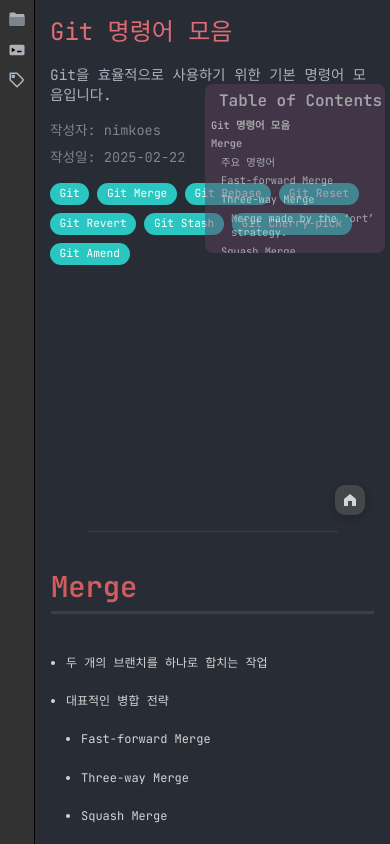
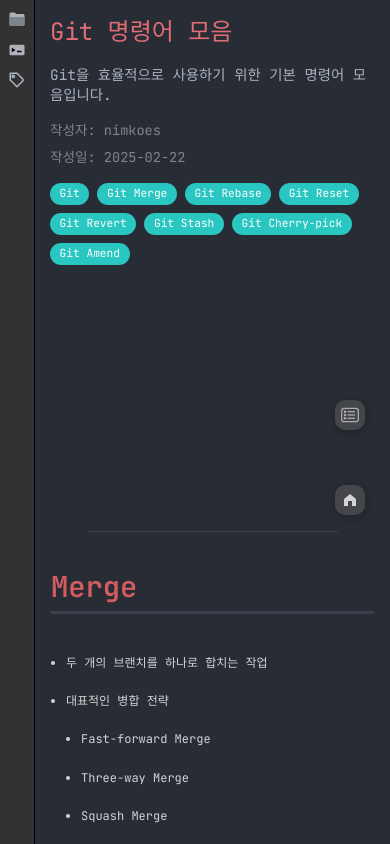
Before and after one commit to nimkoes/tech-blog, a Next.js app: page /tech-blog/post/0001250302-git in a window 390 px wide. Built offline with nearby package versions, Linux system fonts and the light colour scheme.

Commit message:
toc 버튼 처리

```diff
--- a/src/components/TableOfContents/TableOfContents.module.scss
+++ b/src/components/TableOfContents/TableOfContents.module.scss
@@ -81,6 +81,34 @@
   padding-left: 30px;
 }
 
+.tocButton {
+  position: fixed;
+  right: 25px;
+  bottom: 54vh; /* GoToHome 버튼 위에 동일한 간격으로 배치 */
+  background: rgba(91, 91, 91, 0.7);
+  color: white;
+  border: none;
+  padding: 0;
+  width: 45px;
+  height: 45px;
+  font-size: 1.25rem;
+  line-height: 1;
+  border-radius: 10px;
+  cursor: pointer;
+  transition: all 0.3s ease-in-out;
+  box-shadow: 0px 2px 10px rgba(0, 0, 0, 0.3);
+  opacity: 0.8;
+  z-index: 100;
+  display: flex;
+  align-items: center;
+  justify-content: center;
+
+  &:hover {
+    background: rgba(255, 255, 255, 0.9);
+    color: black;
+  }
+}
+
 ////////////////////////////////////////////////////////////////////////////////
 // tablet
 ////////////////////////////////////////////////////////////////////////////////
@@ -116,6 +144,12 @@
   .level3 {
     padding-left: 26px;
   }
+
+  .tocButton {
+    bottom: 53vh;
+    width: 35px;
+    height: 35px;
+  }
 }
 
 ////////////////////////////////////////////////////////////////////////////////
@@ -143,4 +177,10 @@
   .level3 {
     padding-left: 20px;
   }
+
+  .tocButton {
+    bottom: 49vh;
+    width: 30px;
+    height: 30px;
+  }
 }
--- a/src/components/TableOfContents/TableOfContents.tsx
+++ b/src/components/TableOfContents/TableOfContents.tsx
@@ -12,6 +12,7 @@ interface TocItem {
 export default function TableOfContents() {
   const [headings, setHeadings] = useState<TocItem[]>([]);
   const [isVisible, setIsVisible] = useState(false);
+  const [isTocVisible, setIsTocVisible] = useState(false);
 
   useEffect(() => {
     const updateHeadings = () => {
@@ -53,14 +54,13 @@ export default function TableOfContents() {
     }
   };
 
+  const toggleTocVisibility = () => {
+    setIsTocVisible(!isTocVisible);
+  };
+
   return (
-    <div
-      className={`${styles.tocWrapper} ${isVisible ? styles.visible : ""}`}
-      onMouseEnter={() => setIsVisible(true)}
-      onMouseLeave={() => setIsVisible(false)}
-    >
-      <div className={styles.tocBox}>
-        <div className={styles.tocHeader}>
+    <>
+      <button className={styles.tocButton} onClick={toggleTocVisibility} aria-label="Toggle Table of Contents">
         <svg
           width="20"
           height="20"
@@ -76,6 +76,15 @@ export default function TableOfContents() {
           <line x1="9" y1="12" x2="18" y2="12" stroke="#CCCCCC" strokeWidth="1.5" />
           <line x1="9" y1="16" x2="18" y2="16" stroke="#CCCCCC" strokeWidth="1.5" />
         </svg>
+      </button>
+      {isTocVisible && (
+        <div
+          className={`${styles.tocWrapper} ${isVisible ? styles.visible : ""}`}
+          onMouseEnter={() => setIsVisible(true)}
+          onMouseLeave={() => setIsVisible(false)}
+        >
+          <div className={styles.tocBox}>
+            <div className={styles.tocHeader}>
               <span className={styles.tocText}>Table of Contents</span>
             </div>
             <ul>
@@ -87,5 +96,7 @@ export default function TableOfContents() {
             </ul>
           </div>
         </div>
+      )}
+    </>
   );
 }
--- a/src/components/TagModal/TagModal.tsx
+++ b/src/components/TagModal/TagModal.tsx
@@ -108,7 +108,7 @@ export default function TagModal({isOpen, onClose, currentTags, allTags, documen
 
   return (
     <div className={styles.modalOverlay}>
-      <div className={styles.modalContent}>
+      <div className={styles.modalContent}>햣
         {/* 헤더 영역 */}
         <div className={styles.modalHeader}>
           <Button
```
Lines whose indentation alone changed are shown as unchanged.
